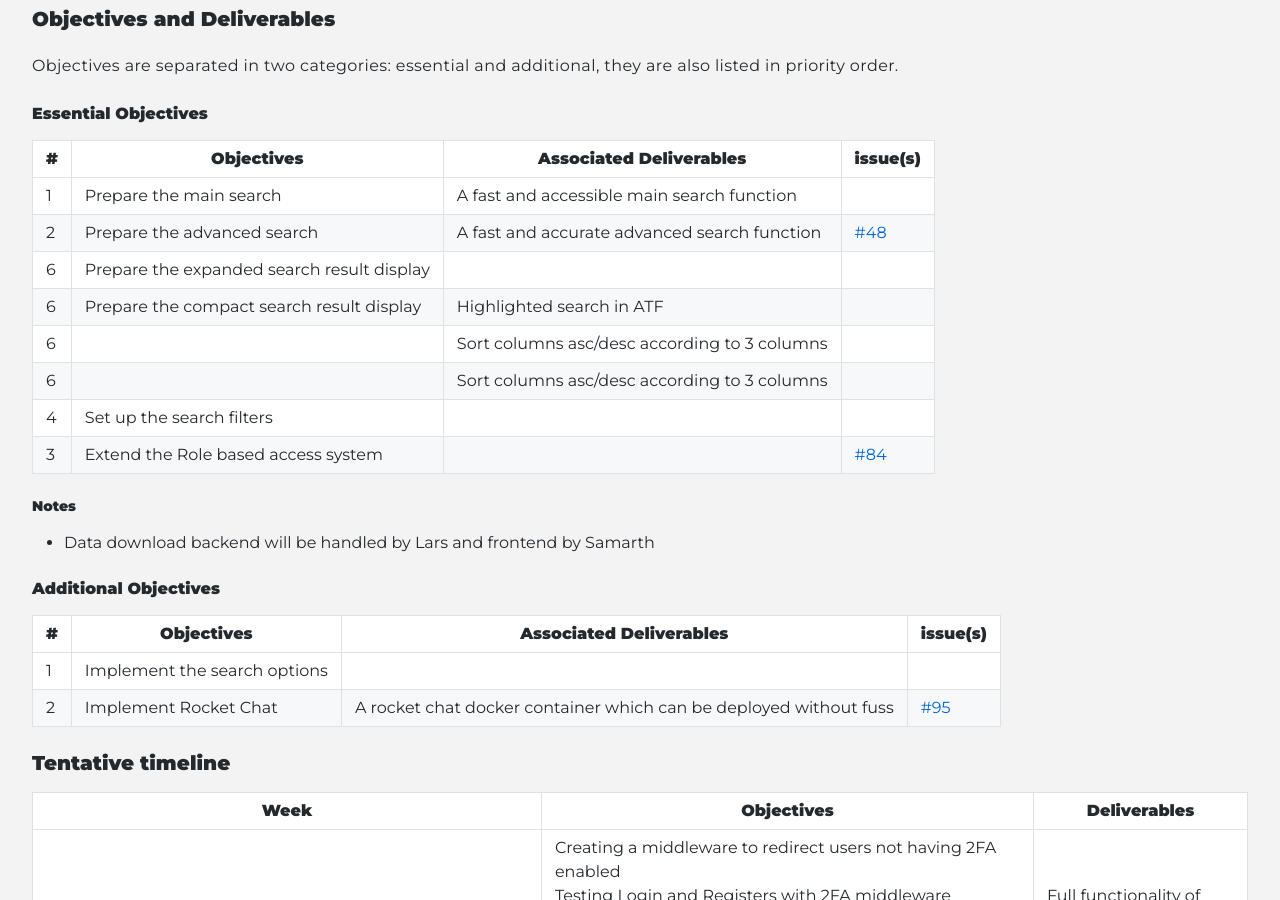
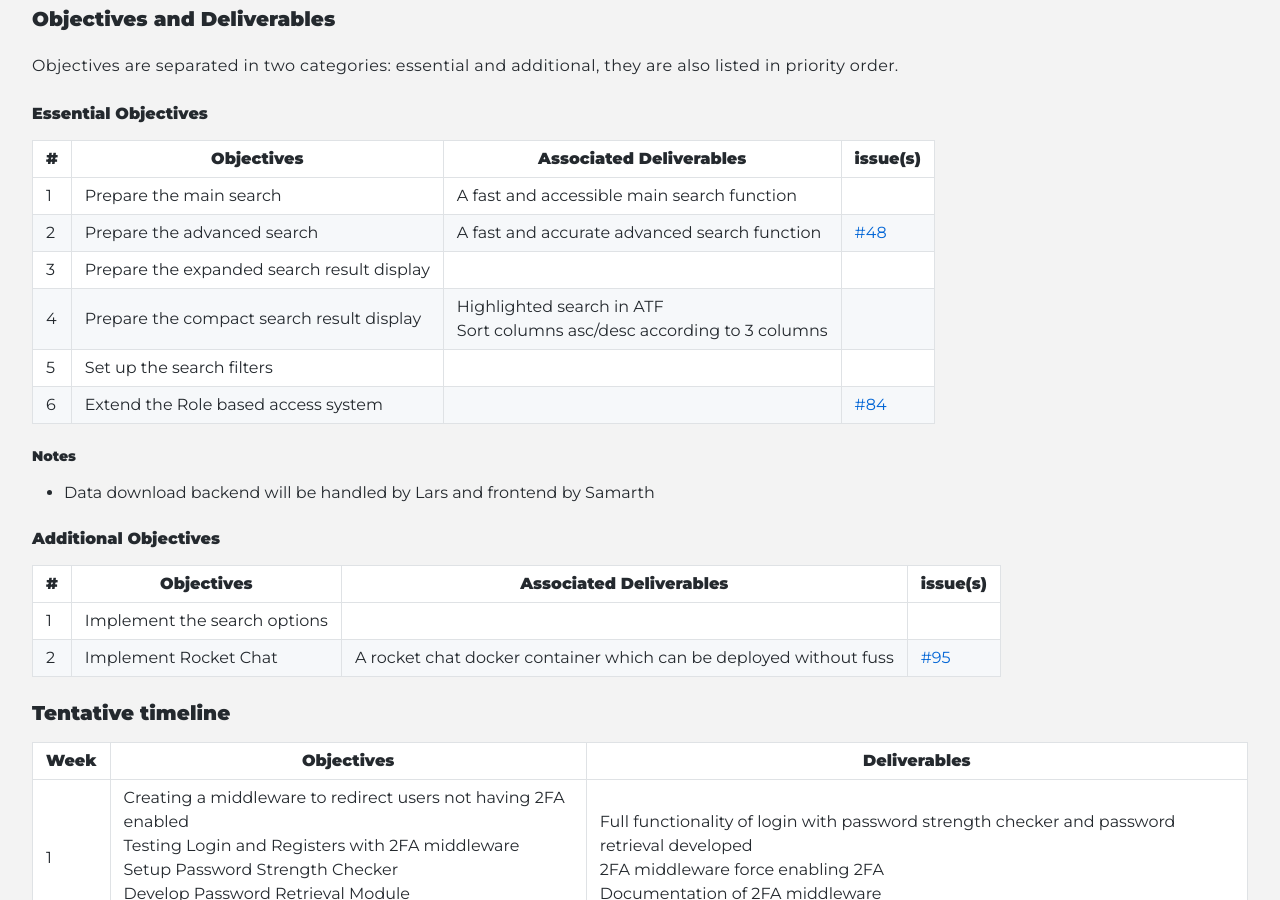
Before and after one commit to cdli-gh/blog, a Jekyll site: the page built from _blog/gsoc20/search/index.md, in a window 1280 px wide and 900 px high, scrolled down 460 px. Built offline with Jekyll 4.4.1, drawn with Linux system fonts in a browser that asks for light colours; some of the changed text lies outside the part shown.

Commit message:
Update index.md

```diff
--- a/_blog/gsoc20/search/index.md
+++ b/_blog/gsoc20/search/index.md
@@ -17,14 +17,10 @@ Objectives are separated in two categories: essential and additional, they are a
 |---	|---	|---	|---	|
 |1   	|Prepare the main search|A fast and accessible main search function|   	|
 |2   	|Prepare the advanced search|A fast and accurate advanced search function|[#48](https://gitlab.com/cdli/framework/-/issues/48)|
-|6   	|Prepare the expanded search result display|   	|   	|
-|6   	|Prepare the compact search result display|Highlighted search in ATF|   	|
-|6   	|                                         |Sort columns asc/desc according to 3 columns|   	|
-|6   	|                                         |Sort columns asc/desc according to 3 columns|   	|
-|4   	|Set up the search filters|   	|   	|
-|3   	|Extend the Role based access system|   	|[#84](https://gitlab.com/cdli/framework/-/issues/84)|
-
-
+|3   	|Prepare the expanded search result display|   	|   	|
+|4   	|Prepare the compact search result display|Highlighted search in ATF<br>Sort columns asc/desc according to 3 columns|
+|5   	|Set up the search filters|   	|   	|
+|6   	|Extend the Role based access system|   	|[#84](https://gitlab.com/cdli/framework/-/issues/84)|
 
 ##### Notes
 * Data download backend will be handled by Lars and frontend by Samarth
@@ -41,8 +37,7 @@ Objectives are separated in two categories: essential and additional, they are a
 
 | Week  |Objectives |Deliverables |
 |---|---|---|
-|1| Creating a middleware to redirect users not having 2FA enabled <br>Testing Login and Registers with 2FA middleware<br>Setup Password Strength Checker<br>Develop Password Retrieval Module<br>Documentation of Implementation|Full functionality of login
-with password strength checker and password retrieval developed<br>2FA middleware force enabling 2FA <br>Documentation of 2FA middleware|
+|1| Creating a middleware to redirect users not having 2FA enabled <br>Testing Login and Registers with 2FA middleware<br>Setup Password Strength Checker<br>Develop Password Retrieval Module<br>Documentation of Implementation|Full functionality of login with password strength checker and password retrieval developed<br>2FA middleware force enabling 2FA <br>Documentation of 2FA middleware|
 |2|   |   |
 |3|   |   |
 |4|   |   |
```
